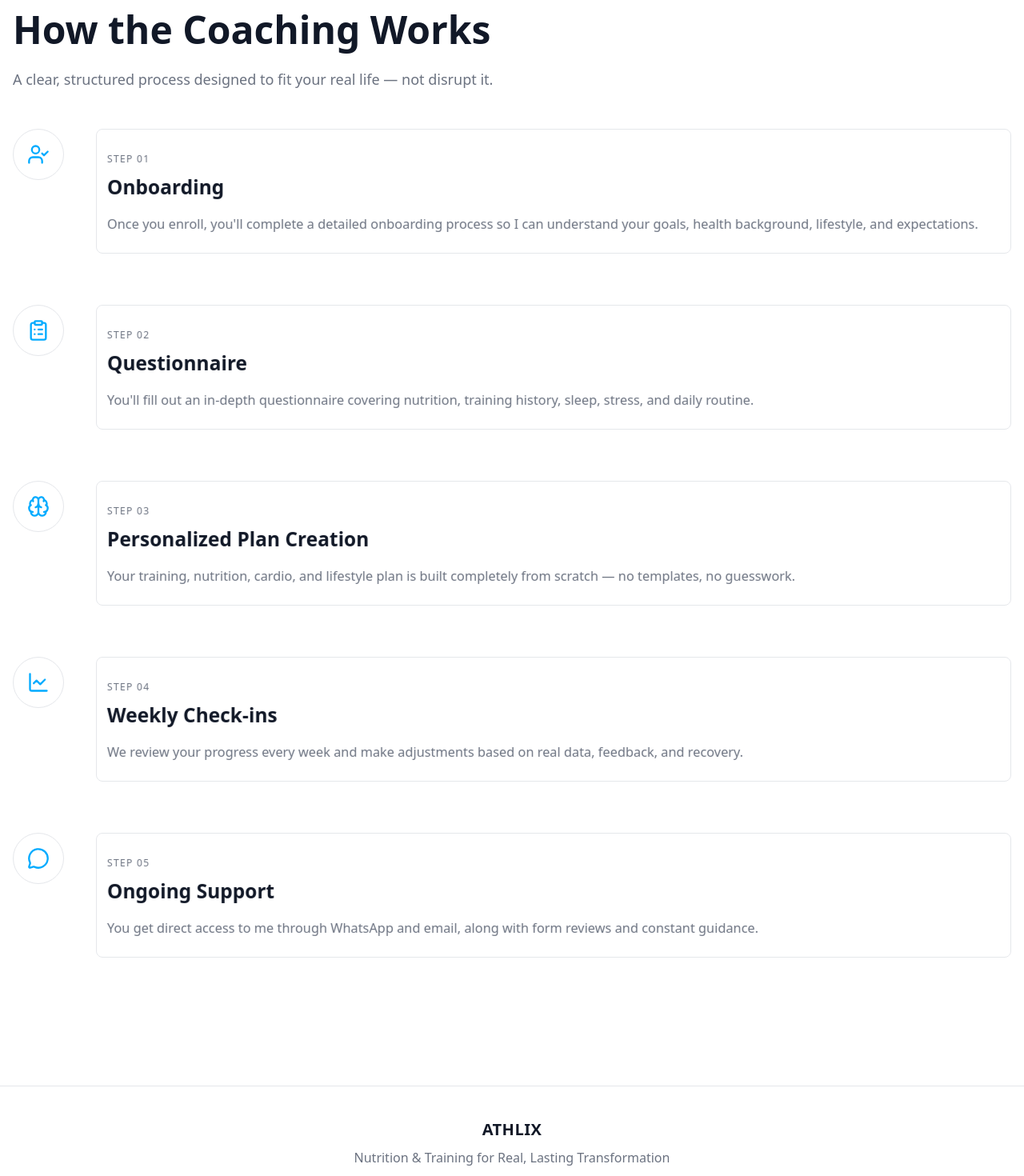
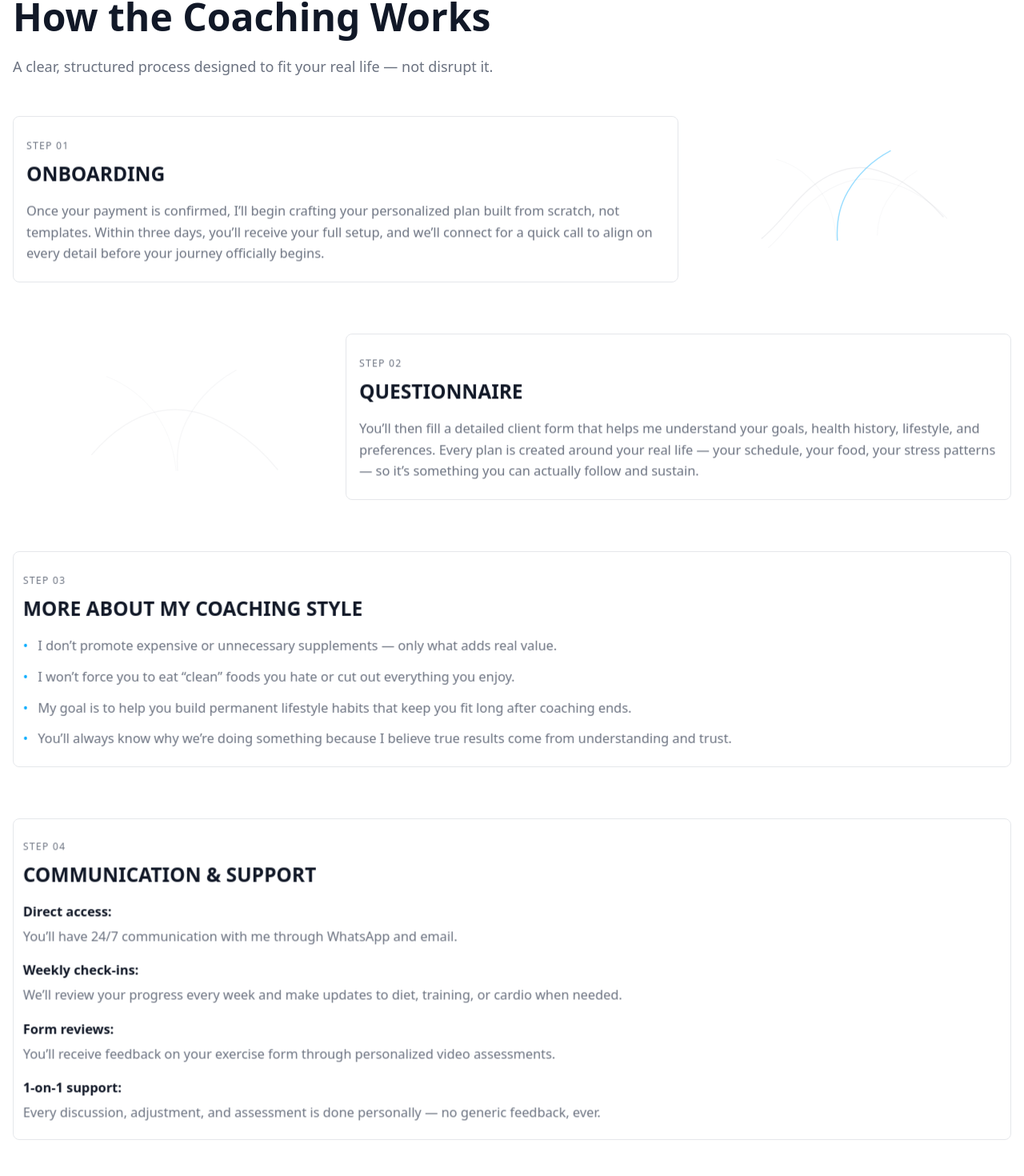
Before and after one commit to YashSinghal2001/athlix-website, a React (Vite) app: page /process in a window 1280 px wide. Shown: the part 147-1617 px from the top of the page at 80% size. Built offline with nearby package versions, Linux system fonts and the light colour scheme.

Commit message:
updating the content

```diff
--- a/src/components/sections/HeroSection.jsx
+++ b/src/components/sections/HeroSection.jsx
@@ -70,7 +70,7 @@ export default function HeroSection({ id = "hero", className = "" }) {
 
                 {/* Right Column: Image */}
                 <motion.div variants={itemVariants} className="flex-1 relative z-10 flex justify-center md:justify-end w-full">
-                    <img src="https://github.com/YashSinghal2001/athlix-website/blob/main/Coach.png" alt="Coach Abhishek" className="w-auto h-auto max-w-full object-contain relative" style={{ maxHeight: "520px" }} />
+                    <img src="/Coach.png" alt="Coach Abhishek" className="w-auto h-auto max-w-full object-contain relative" style={{ maxHeight: "520px" }} />
                 </motion.div>
             </motion.div>
         </section>
--- a/src/components/sections/ProcessSection.jsx
+++ b/src/components/sections/ProcessSection.jsx
@@ -3,36 +3,69 @@ import { UserCheck, ClipboardList, Brain, LineChart, MessageCircle } from "lucid
 import Section from "../ui/Section";
 import Card from "../ui/Card";
 import useIsMobile from "../../hooks/useIsMobile";
+import { FormAbstractLines, HeroAbstractLines } from "../illustrations/PremiumSvgs";
 
 const steps = [
     {
         id: 1,
-        title: "Onboarding",
-        description: "Once you enroll, you'll complete a detailed onboarding process so I can understand your goals, health background, lifestyle, and expectations.",
+        title: "ONBOARDING",
+        description: "Once your payment is confirmed, I’ll begin crafting your personalized plan built from scratch, not templates. Within three days, you’ll receive your full setup, and we’ll connect for a quick call to align on every detail before your journey officially begins.",
         icon: UserCheck,
     },
     {
         id: 2,
-        title: "Questionnaire",
-        description: "You'll fill out an in-depth questionnaire covering nutrition, training history, sleep, stress, and daily routine.",
+        title: "QUESTIONNAIRE",
+        description: "You’ll then fill a detailed client form that helps me understand your goals, health history, lifestyle, and preferences. Every plan is created around your real life — your schedule, your food, your stress patterns — so it’s something you can actually follow and sustain.",
         icon: ClipboardList,
     },
     {
         id: 3,
-        title: "Personalized Plan Creation",
-        description: "Your training, nutrition, cardio, and lifestyle plan is built completely from scratch — no templates, no guesswork.",
+        title: "MORE ABOUT MY COACHING STYLE",
+        description: (
+            <ul className="space-y-3 mt-2">
+                <li className="flex gap-3">
+                    <span className="text-brand-accent">•</span>
+                    <span>I don’t promote expensive or unnecessary supplements — only what adds real value.</span>
+                </li>
+                <li className="flex gap-3">
+                    <span className="text-brand-accent">•</span>
+                    <span>I won’t force you to eat “clean” foods you hate or cut out everything you enjoy.</span>
+                </li>
+                <li className="flex gap-3">
+                    <span className="text-brand-accent">•</span>
+                    <span>My goal is to help you build permanent lifestyle habits that keep you fit long after coaching ends.</span>
+                </li>
+                <li className="flex gap-3">
+                    <span className="text-brand-accent">•</span>
+                    <span>You’ll always know why we’re doing something because I believe true results come from understanding and trust.</span>
+                </li>
+            </ul>
+        ),
         icon: Brain,
     },
     {
         id: 4,
-        title: "Weekly Check-ins",
-        description: "We review your progress every week and make adjustments based on real data, feedback, and recovery.",
-        icon: LineChart,
-    },
-    {
-        id: 5,
-        title: "Ongoing Support",
-        description: "You get direct access to me through WhatsApp and email, along with form reviews and constant guidance.",
+        title: "COMMUNICATION & SUPPORT",
+        description: (
+            <div className="space-y-4 mt-2">
+                <div>
+                    <strong className="text-brand-text block mb-1">Direct access:</strong>
+                    You’ll have 24/7 communication with me through WhatsApp and email.
+                </div>
+                <div>
+                    <strong className="text-brand-text block mb-1">Weekly check-ins:</strong>
+                    We’ll review your progress every week and make updates to diet, training, or cardio when needed.
+                </div>
+                <div>
+                    <strong className="text-brand-text block mb-1">Form reviews:</strong>
+                    You’ll receive feedback on your exercise form through personalized video assessments.
+                </div>
+                <div>
+                    <strong className="text-brand-text block mb-1">1-on-1 support:</strong>
+                    Every discussion, adjustment, and assessment is done personally — no generic feedback, ever.
+                </div>
+            </div>
+        ),
         icon: MessageCircle,
     },
 ];
@@ -69,7 +102,7 @@ function MobileStepCard({ step }) {
                 </div>
 
                 <h3 className="text-xl font-bold mb-3">{step.title}</h3>
-                <p className="text-brand-muted leading-relaxed">{step.description}</p>
+                <div className="text-brand-muted leading-relaxed">{step.description}</div>
             </Card>
         </div>
     );
@@ -78,26 +111,52 @@ function MobileStepCard({ step }) {
 /* ---------------- DESKTOP STATIC CARD ---------------- */
 
 function DesktopStepCard({ step }) {
-    const Icon = step.icon;
-    // REMOVED: All animations for desktop
-    // Static render for perfect scroll performance
-
-    return (
-        <div className="relative flex gap-10 items-start">
-            {/* Timeline Dot */}
-            <div className="hidden md:flex flex-col items-center sticky top-32">
-                <div className="w-16 h-16 rounded-full bg-brand-surface border border-brand-border flex items-center justify-center">
-                    <Icon className="w-7 h-7 text-brand-accent" />
+    // Step 1: Onboarding (Left)
+    if (step.id === 1) {
+        return (
+            <div className="relative flex justify-start w-full">
+                <div className="w-full md:w-3/4 lg:w-2/3">
+                    <Card className="p-10 bg-brand-surface border border-brand-border rounded-2xl">
+                        <span className="text-xs tracking-widest uppercase text-brand-muted">Step 0{step.id}</span>
+                        <h3 className="text-2xl font-bold mt-2 mb-4">{step.title}</h3>
+                        <div className="text-brand-muted leading-relaxed">{step.description}</div>
+                    </Card>
+                </div>
+                {/* Right Space Vector */}
+                <div className="hidden lg:flex absolute right-0 top-1/2 -translate-y-1/2 w-1/3 justify-center items-center opacity-60">
+                    <HeroAbstractLines className="w-64 h-auto text-brand-muted/30" />
                 </div>
             </div>
+        );
+    }
 
-            {/* Content */}
-            <div className="flex-1">
+    // Step 2: Questionnaire (Right)
+    if (step.id === 2) {
+        return (
+            <div className="relative flex justify-end w-full">
+                {/* Left Space Vector */}
+                <div className="hidden lg:flex absolute left-0 top-1/2 -translate-y-1/2 w-1/3 justify-center items-center opacity-60">
+                    <FormAbstractLines className="w-64 h-auto text-brand-muted/30" />
+                </div>
+                <div className="w-full md:w-3/4 lg:w-2/3">
+                    <Card className="p-10 bg-brand-surface border border-brand-border rounded-2xl">
+                        <span className="text-xs tracking-widest uppercase text-brand-muted">Step 0{step.id}</span>
+                        <h3 className="text-2xl font-bold mt-2 mb-4">{step.title}</h3>
+                        <div className="text-brand-muted leading-relaxed">{step.description}</div>
+                    </Card>
+                </div>
+            </div>
+        );
+    }
+
+    // Step 3 & 4: Full width / Standard layout (No icon)
+    return (
+        <div className="relative flex w-full">
+            <div className="w-full">
                 <Card className="p-10 bg-brand-surface border border-brand-border rounded-2xl">
                     <span className="text-xs tracking-widest uppercase text-brand-muted">Step 0{step.id}</span>
-
                     <h3 className="text-2xl font-bold mt-2 mb-4">{step.title}</h3>
-                    <p className="text-brand-muted leading-relaxed">{step.description}</p>
+                    <div className="text-brand-muted leading-relaxed">{step.description}</div>
                 </Card>
             </div>
         </div>
--- a/src/components/ui/Section.jsx
+++ b/src/components/ui/Section.jsx
@@ -7,7 +7,7 @@ export default function Section({ children, className = "", id = "" }) {
     // DESKTOP: Render static section without animation
     if (!isMobile) {
         return (
-            <section id={id} className={`py-16 md:py-20 relative ${className}`}>
+            <section id={id} className={`py-12 md:py-16 relative ${className}`}>
                 {children}
             </section>
         );
@@ -25,7 +25,7 @@ export default function Section({ children, className = "", id = "" }) {
                 ease: "easeOut",
                 delay: 0,
             }}
-            className={`py-12 relative snap-section ${className} gpu-accel`}
+            className={`py-10 relative snap-section ${className} gpu-accel`}
         >
             {children}
         </motion.section>
--- a/src/index.css
+++ b/src/index.css
@@ -13,7 +13,7 @@ body {
 /* Navbar scroll padding for sticky desktop header */
 @media (min-width: 768px) {
     html {
-        scroll-padding-top: 100px;
+        scroll-padding-top: 80px;
     }
 }
 
--- a/src/layouts/MainLayout.jsx
+++ b/src/layouts/MainLayout.jsx
@@ -27,7 +27,7 @@ export default function MainLayout() {
             <Navbar />
 
             {/* Added top padding on desktop to account for fixed navbar */}
-            <main className="flex-grow pt-3 md:pt-20 min-h-[100svh]">
+            <main className="flex-grow pt-3 md:pt-16 min-h-[100svh]">
                 <Outlet />
             </main>
 
```
Also changed, not shown: src/components/sections/AboutSection.jsx (+50 -78 lines), src/components/sections/MethodSection.jsx (+15 -12 lines), src/components/sections/PricingSection.jsx (+6 -3 lines), src/components/sections/SuccessSection.jsx (+38 -68 lines).
